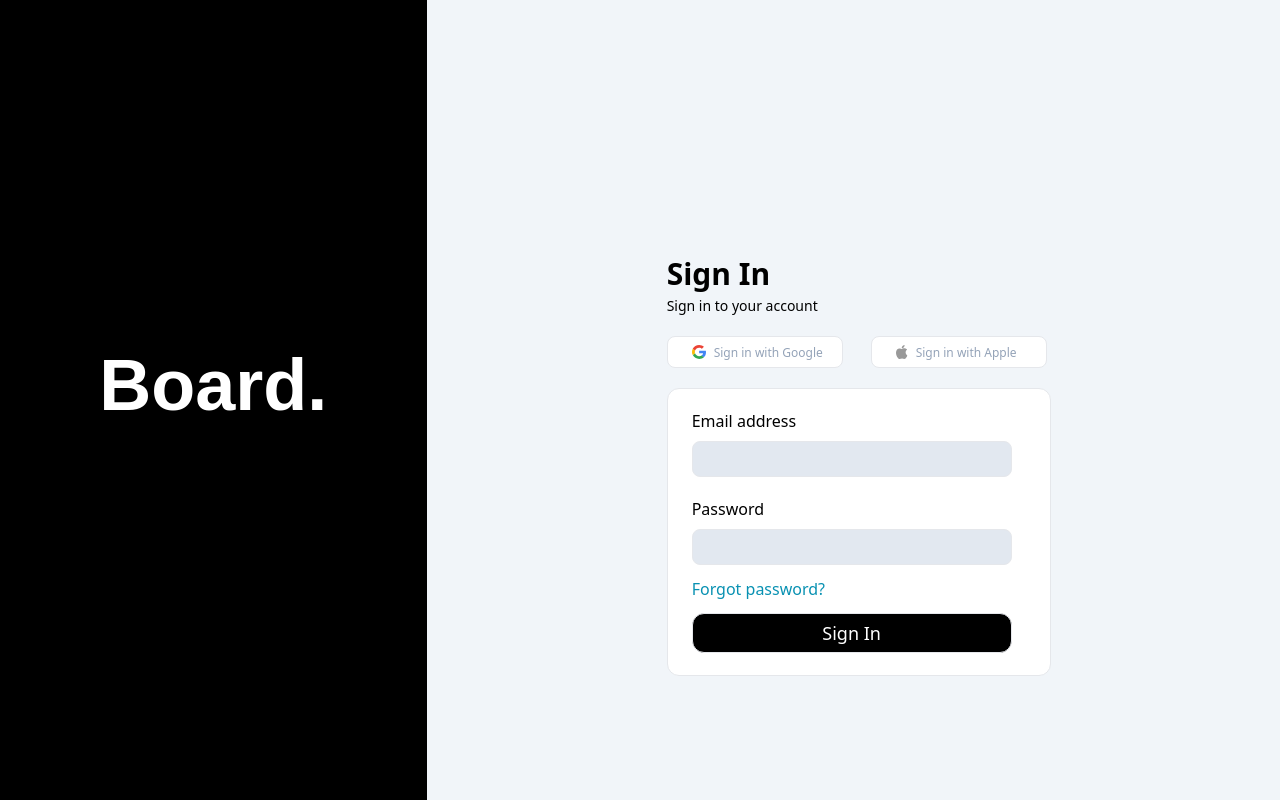
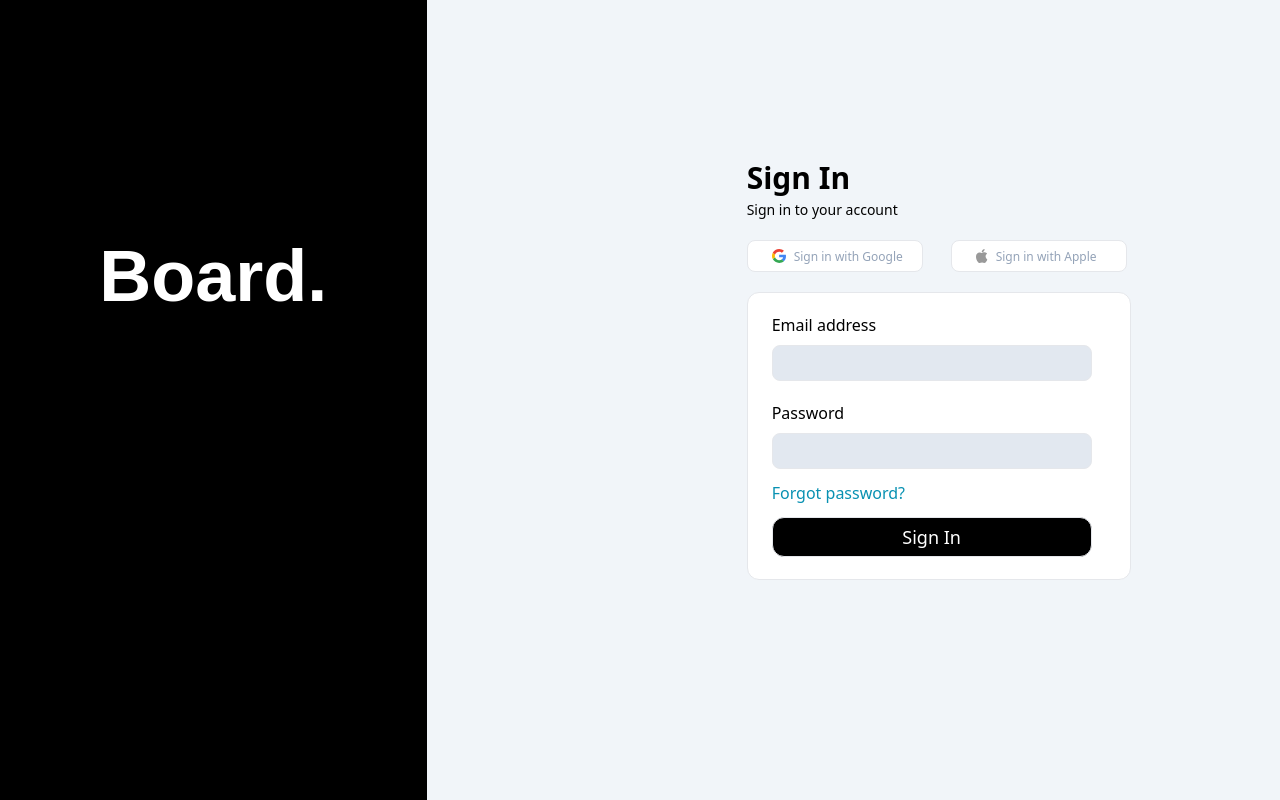
Before and after one commit to NishanHolla/Openinapp, a Next.js app: page /login in a window 1280 px wide. Built offline with nearby package versions, Linux system fonts and the light colour scheme; no server answers.

Commit message:
fixed css of login page

```diff
--- a/pages/login.jsx
+++ b/pages/login.jsx
@@ -15,10 +15,10 @@ const Login = () =>{
     }else{
         return(
             <div className="flex h-screen w-screen">
-                <div className=" bg-black h-full w-2/6 text-center">
-                    <h1 style={{fontSize:"72px", fontFamily:"Montserrat, sans-serif"}} className="relative font-semibold text-white align-middle top-1/3 pt-16">Board.</h1>
+                <div className="lg: bg-black h-full w-2/6 text-center">
+                    <h1 style={{fontFamily:"Montserrat, sans-serif"}} className="md:font-semibold pt-60 text-5xl text-white align-middle lg:text-6xl lg:top-10 xl:text-7xl">Board.</h1>
                 </div>
-                <div className="h-full w-4/6 pl-60 pt-64">
+                <div className="md:h-full w-4/6 pl-24 pt-36 lg:w-4/6 lg:pl-80 lg:pt-40">
                     <h1 className="text-3xl font-bold">Sign In</h1>
                     <h1 className="text-sm font-normal mt-1">Sign in to your account</h1>
 
```
